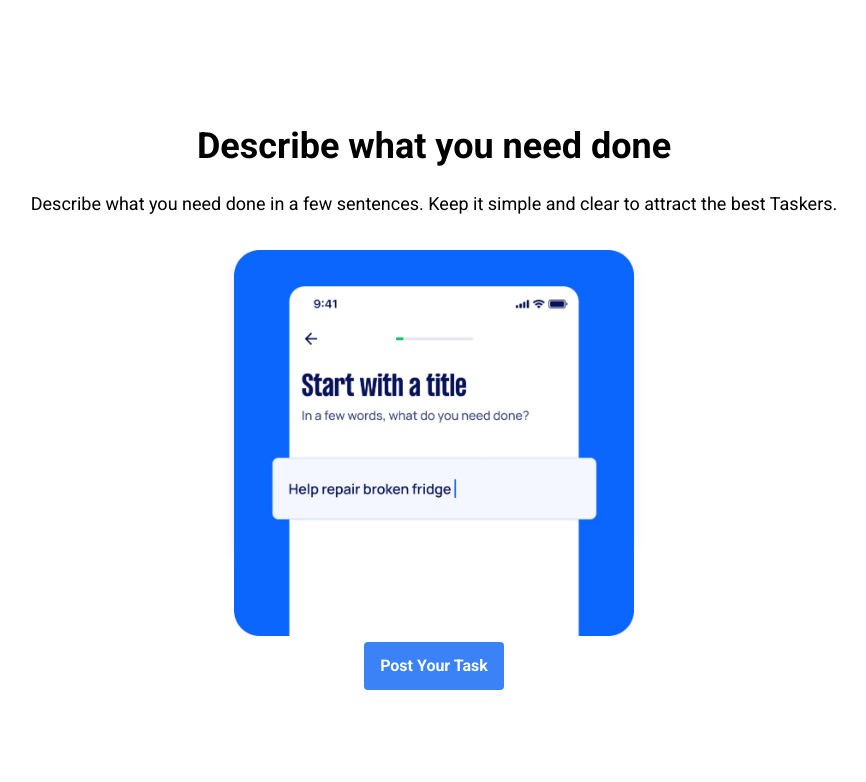
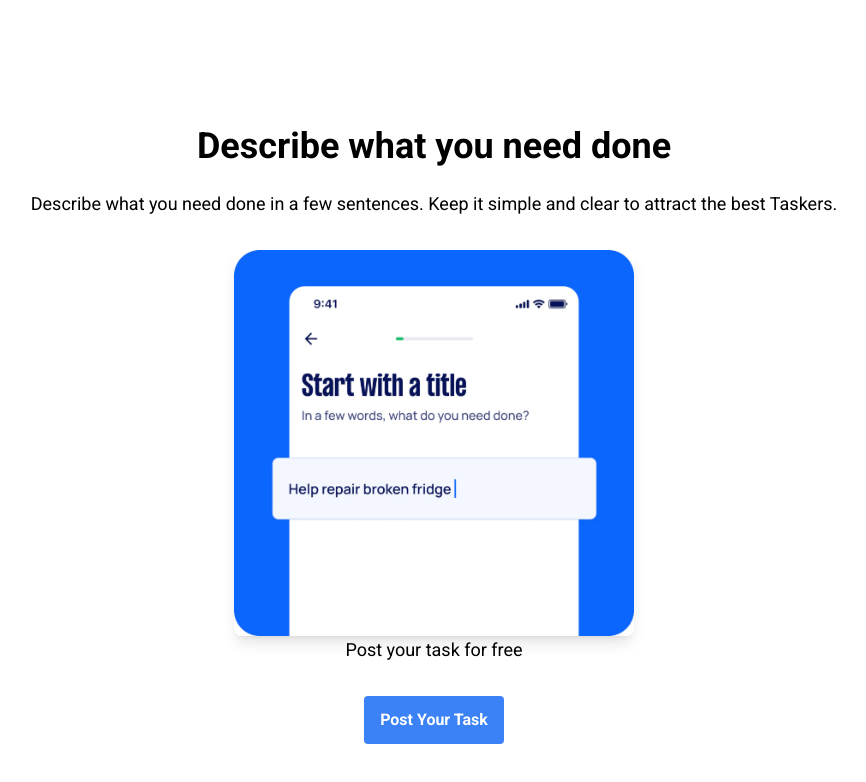
Before and after one commit to kokateyuvi/we-care-webapp, a Next.js app: page / in a window 1280 px wide. Shown: the part 740-1522 px from the top of the page, without its empty margins (206-1072 px from the left). Built offline with nearby package versions, Linux system fonts and the light colour scheme.

Commit message:
fixed task description image

```diff
--- a/src/components/Home/components/TaskDescriptionComponent/TaskDescriptionComponent.js
+++ b/src/components/Home/components/TaskDescriptionComponent/TaskDescriptionComponent.js
@@ -11,8 +11,8 @@ const TaskDescriptionComponent = () => {
         to attract the best Taskers.
       </p>
       <div
-        className="mx-auto mb-8 rounded-lg shadow-lg"
-        style={{ width: "400px", height: "300px", position: "relative" }}
+        className="relative mb-8 rounded-lg shadow-lg"
+        style={{ maxWidth: "400px", margin: "0 auto" }}
       >
         <Image
           src={taskImage}
```
